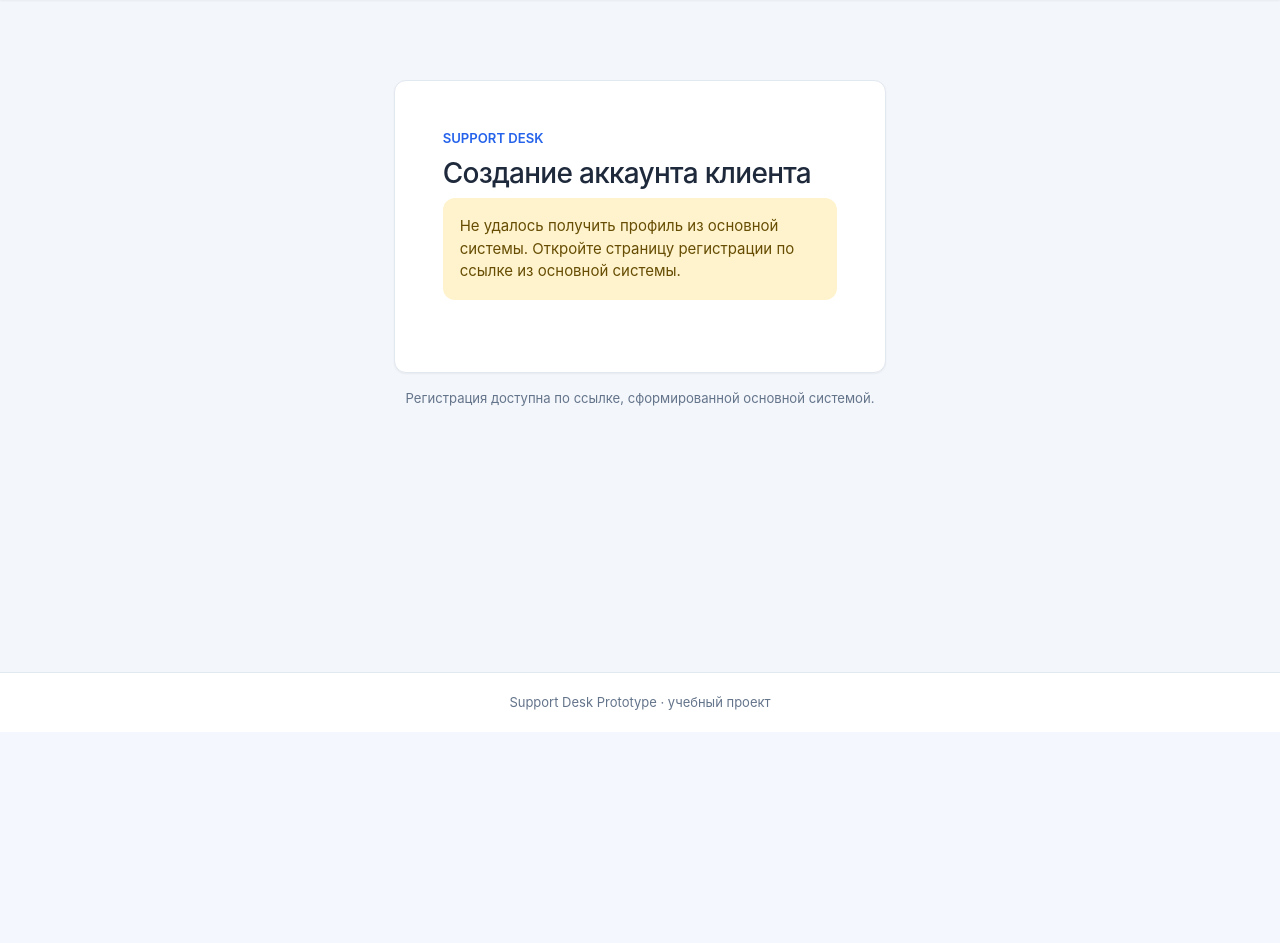
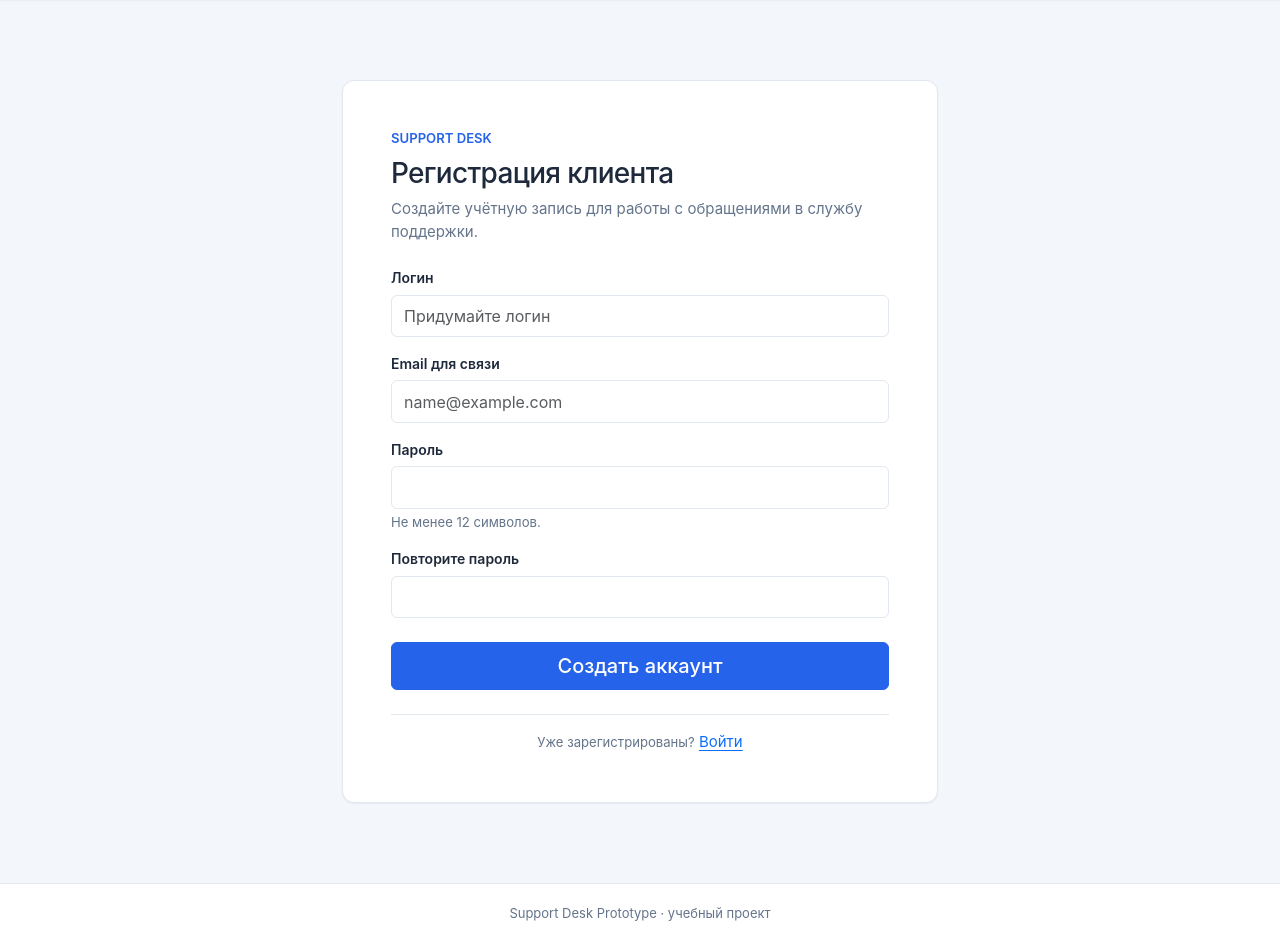
Before and after one commit to v00vaa/tech_support, a Flask app: page /register in a window 1280 px wide. Shown: the part 68-1011 px from the top of the page. Before the commit the page ends 778 px from the top, so only its background shows below. Run offline with Flask 3, Linux system fonts and the light colour scheme; data comes from the database, SQL or seed files in the repository.

Commit message:
Redesign registration for both modes and contact settings

```diff
--- a/app/templates/auth/register.html
+++ b/app/templates/auth/register.html
@@ -4,95 +4,73 @@
 
 {% block content %}
 <section class="row justify-content-center py-4 py-lg-5">
-  <div class="col-12 col-md-8 col-lg-6 col-xl-5">
-    <div class="card">
-      <div class="card-body p-4 p-lg-5">
+  <div class="col-12 col-md-9 col-lg-7 col-xl-6">
+    <div class="card"><div class="card-body p-4 p-lg-5">
       <div class="mb-4">
         <p class="text-uppercase text-primary small fw-semibold mb-2">Support Desk</p>
-          <h1 class="h3 mb-2">Создание аккаунта клиента</h1>
-          {% if external_client %}
-            <p class="text-muted mb-0">
-              Основная система передала профиль:
-              <strong>{{ external_client.name }}</strong>.
-              Проверьте контактные данные и задайте пароль.
-            </p>
+        <h1 class="h3 mb-2">{% if automatic_mode %}Проверка данных и регистрация{% else %}Регистрация клиента{% endif %}</h1>
+        {% if automatic_mode and external_client %}
+          <p class="text-muted mb-0">Основная система передала профиль «<strong>{{ external_client.name }}</strong>». Проверьте сведения, заполните недостающие поля и задайте пароль.</p>
         {% else %}
-            <div class="alert alert-warning mb-0" role="alert">
-              Не удалось получить профиль из основной системы. Откройте страницу регистрации
-              по ссылке из основной системы.
-            </div>
+          <p class="text-muted mb-0">Создайте учётную запись для работы с обращениями в службу поддержки.</p>
         {% endif %}
       </div>
 
       {% if already_registered %}
-          <div class="alert alert-info" role="status">
-            Для этого профиля аккаунт уже зарегистрирован. Если вы не можете войти,
-            обратитесь в службу поддержки.
-          </div>
-        {% elif external_client %}
-          <div class="rounded border bg-body-tertiary p-3 mb-4">
-            <div class="small text-muted">Идентификатор основной системы</div>
-            <div class="fw-semibold">{{ external_client.external_id }}</div>
-            <div class="small text-muted mt-2">
-              Имя получено автоматически и не требует повторного ввода.
-            </div>
-          </div>
-
+        <div class="alert alert-info" role="status">Учётная запись для этого профиля уже существует. Войдите с использованием своего логина.</div>
+      {% elif automatic_mode and not external_client %}
+        <div class="alert alert-danger">Ссылка регистрации недействительна или устарела.</div>
+      {% else %}
+        {% if automatic_mode %}
+          <div class="alert alert-success" role="status"><strong>Профиль найден.</strong> Идентификатор основной системы: {{ external_client.external_id }}. Данные можно проверить перед созданием аккаунта.</div>
+        {% endif %}
         <form method="post" novalidate>
           {{ form.hidden_tag() }}
-
+          <div class="mb-3">
+            {{ form.login.label(class_="form-label") }}
+            {{ form.login(class_="form-control", autocomplete="username", placeholder="Придумайте логин") }}
+            {% for error in form.login.errors %}<div class="text-danger small mt-1" role="alert">{{ error }}</div>{% endfor %}
+          </div>
+          {% if settings.collect_request_details %}
+            <div class="mb-3">
+              {{ form.name.label(class_="form-label") }}
+              {{ form.name(class_="form-control", autocomplete="name", placeholder="Имя для обращений") }}
+              {% for error in form.name.errors %}<div class="text-danger small mt-1" role="alert">{{ error }}</div>{% endfor %}
+            </div>
+          {% endif %}
+          {% if settings.email_enabled %}
             <div class="mb-3">
               {{ form.email.label(class_="form-label") }}
-              {{ form.email(
-                class_="form-control",
-                autocomplete="email",
-                inputmode="email",
-                placeholder="name@example.com",
-                autofocus=true
-              ) }}
-              {% for error in form.email.errors %}
-                <div class="text-danger small mt-1" role="alert">{{ error }}</div>
-              {% endfor %}
+              {{ form.email(class_="form-control", autocomplete="email", inputmode="email", placeholder="name@example.com") }}
+              {% for error in form.email.errors %}<div class="text-danger small mt-1" role="alert">{{ error }}</div>{% endfor %}
             </div>
-
+          {% endif %}
+          {% if settings.phone_enabled %}
             <div class="mb-3">
               {{ form.phone.label(class_="form-label") }}
-              {{ form.phone(
-                class_="form-control",
-                autocomplete="tel",
-                inputmode="tel",
-                placeholder="+7 (___) ___-__-__"
-              ) }}
-              {% for error in form.phone.errors %}
-                <div class="text-danger small mt-1" role="alert">{{ error }}</div>
-              {% endfor %}
+              {{ form.phone(class_="form-control", autocomplete="tel", inputmode="tel", placeholder="+7 (___) ___-__-__") }}
+              {% for error in form.phone.errors %}<div class="text-danger small mt-1" role="alert">{{ error }}</div>{% endfor %}
             </div>
-
+          {% endif %}
+          {% if not settings.email_enabled and not settings.phone_enabled %}
+            <div class="alert alert-danger">Администратор не настроил ни одного способа связи.</div>
+          {% endif %}
           <div class="mb-3">
             {{ form.password.label(class_="form-label") }}
             {{ form.password(class_="form-control", autocomplete="new-password") }}
             <div class="form-text">Не менее 12 символов.</div>
-              {% for error in form.password.errors %}
-                <div class="text-danger small mt-1" role="alert">{{ error }}</div>
-              {% endfor %}
+            {% for error in form.password.errors %}<div class="text-danger small mt-1" role="alert">{{ error }}</div>{% endfor %}
           </div>
-
           <div class="mb-4">
             {{ form.confirm_password.label(class_="form-label") }}
             {{ form.confirm_password(class_="form-control", autocomplete="new-password") }}
-              {% for error in form.confirm_password.errors %}
-                <div class="text-danger small mt-1" role="alert">{{ error }}</div>
-              {% endfor %}
+            {% for error in form.confirm_password.errors %}<div class="text-danger small mt-1" role="alert">{{ error }}</div>{% endfor %}
           </div>
-
           {{ form.submit(class_="btn btn-primary btn-lg w-100") }}
         </form>
       {% endif %}
-      </div>
-    </div>
-    <p class="text-center text-muted small mt-3 mb-0">
-      Регистрация доступна по ссылке, сформированной основной системой.
-    </p>
+      <div class="border-top mt-4 pt-3 text-center"><span class="text-muted small">Уже зарегистрированы?</span> <a href="{{ url_for('auth.client_login') }}">Войти</a></div>
+    </div></div>
   </div>
 </section>
 {% endblock %}
```
Lines whose indentation alone changed are shown as unchanged.
